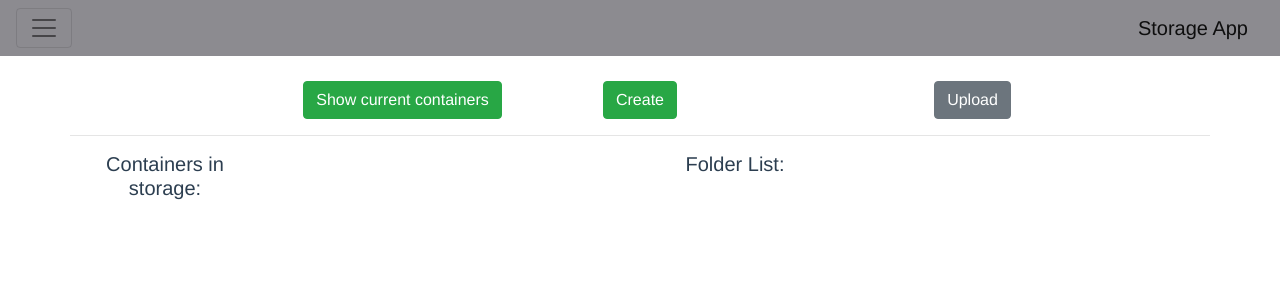
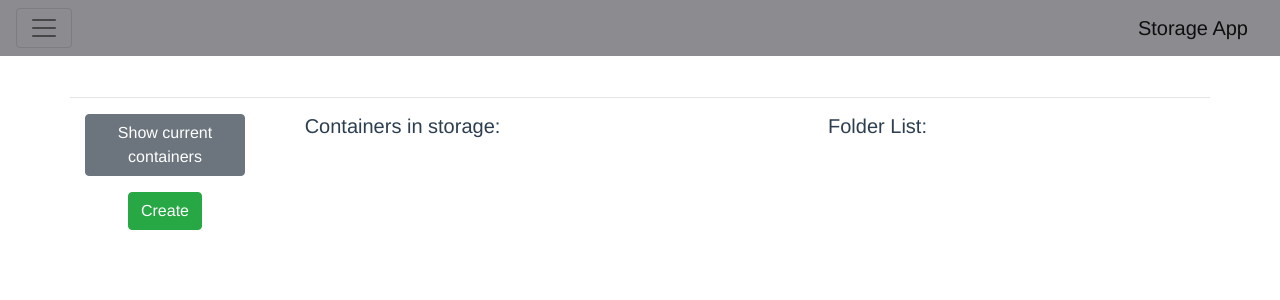
Before and after one commit to johnark88/storageApp, a Vue app: page / in a window 1280 px wide. Shown: the top 300 px of the page. Built offline with nearby package versions, Linux system fonts and the light colour scheme.

Commit message:
Refactor - remove over used array / remove unused code

```diff
--- a/src/components/HomePage.vue
+++ b/src/components/HomePage.vue
@@ -1,25 +1,14 @@
 <template>
   <div class="HomePage">
-    <b-container>
-      <b-row class="justify-content-md-center">
-        <b-col md="2">
-
-        </b-col>
-        <b-col md="3">
-          <b-button variant="success" @click="getBuckets">Show current containers</b-button>
-        </b-col>
-        <b-col md="2">
-           <createBucket />
-        </b-col>
-        <b-col>
-          <b-button>Upload</b-button>
-        </b-col>
-      </b-row>
-    </b-container>
     <b-container>
       <b-row>
         <hr width="100%">
         <b-col lg="2">
+          <b-button @click="getBuckets">Show current containers</b-button>
+          <p></p>
+          <createBucket />
+        </b-col>
+        <b-col lg="3">
           <h5> Containers in storage: </h5>
           <div>
             <div v-for="(item, index) in options" :key="index">
@@ -30,47 +19,29 @@
           </div>
         </b-col>
         <b-col>
-
           <h5>Folder List: </h5>
           <div v-for="(folder, item) in folderList" :key="item">
             <h6> <font-awesome-icon :icon="['fas', 'folder-open']" size="lg" /> {{folder}}</h6>
-            <h6> {{folder}}</h6>
           </div>
         </b-col>
       </b-row>
-    </b-container>
-    <b-container>
-
     </b-container>
   </div>
 </template>
 
 <script>
-// import aboutModal from '@/components/aboutModal'
 import createBucket from '@/components/createBucket'
 export default {
   name: 'HomePage',
   components: {
-    // aboutModal,
     createBucket,
   },
   data() {
     return {
-      selectedBucket: null,
       options: [],
-      bucketName: '',
-      errorMsg: '',
-      objectList: [],
-      prefixList: [],
       folderList: [],
       filelist: [],
-      nGrok:'http://e42fbb95.ngrok.io'
-    }
-  },
-  watch: {
-    selectedBucket(newVal, oldVal) {
-      console.log(newVal, 'new');
-      console.log(oldVal, 'old');
+      nGrok:'http://2ca1b7de.ngrok.io'
     }
   },
   methods: {
@@ -89,21 +60,24 @@ export default {
       // lists files and folders in the bucket
       axios.get(''+this.nGrok+'/api/objects/'+name)
        .then((response) => {
-        this.objectList = response.data.files;
-        this.sortFiles();
+        let objectList = '';
+        objectList = response.data.files;
+        this.sortFiles(objectList);
       })
       .catch((error) => {
-        console.log(error, 'BucketObjects');
+        console.log(error, 'BucketObjects error line 79');
       })
     },
-    sortFiles() {
-      this.objectList.forEach((file) => {
+    sortFiles(objectList) {
+      const prefixList = [];
+      objectList.forEach((file) => {
         // Breaks off the prefix
         const stringSplit = file.split('/')[0];
-        // console.log(stringSplit);
-        this.prefixList.push(stringSplit);
+        // push it to temp array
+        prefixList.push(stringSplit);
       })
-      this.findDuplicates(this.prefixList);
+      // let find those duplicates
+      this.findDuplicates(prefixList);
       // string split the files as well to file list array
 
     },
@@ -116,21 +90,19 @@ export default {
         if (data.indexOf(element, index + 1) > -1) {
         // Find if the element is already in the result array or not
           if (result.indexOf(element) === -1) {
+            // pa pa push it real good ....... to the results array
             result.push(element);
           }
         }
       });
+      // make it accessable for display
       this.folderList = result;
-      console.log(this.folderList, 'results');
     }
   }
 };
 </script>
 <!-- Add "scoped" attribute to limit CSS to this component only -->
 <style scoped lang="scss">
-a {
-  color: #42b983;
-}
 .containerButtons {
   padding: 6px;
 }
```
